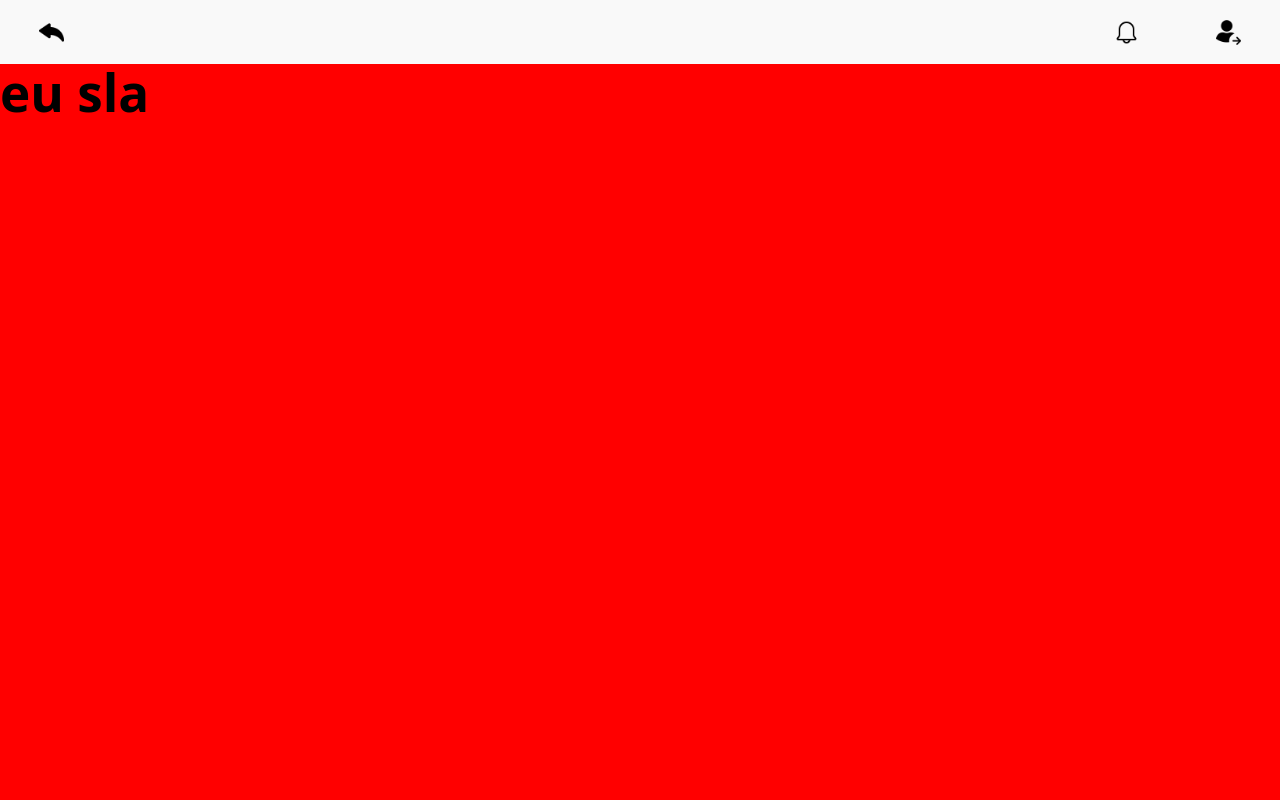
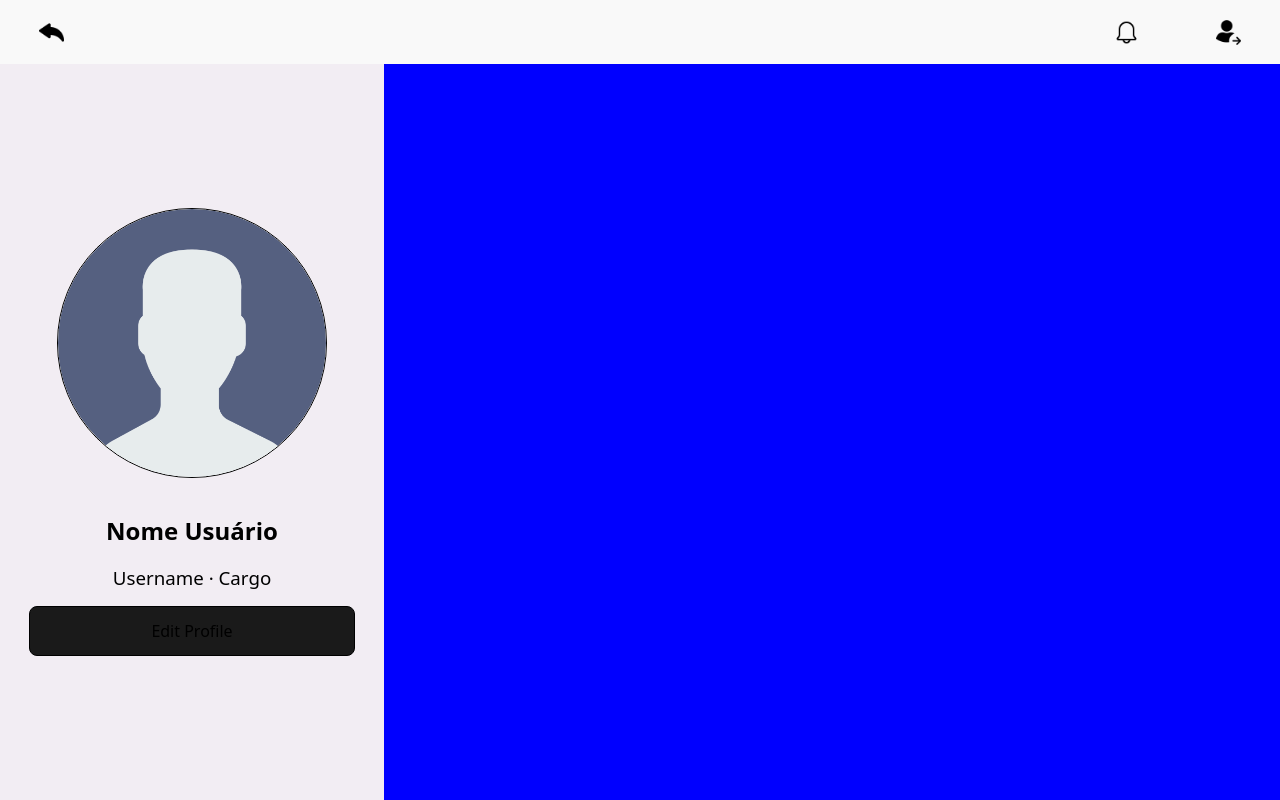
Before and after one commit to santjonatas/royal.lux.frontend, a React (Vite) app: page /profile in a window 1280 px wide. Built offline with nearby package versions, Linux system fonts and the light colour scheme.

Commit message:
perfil user

```diff
--- a/src/features/ButtonsSidebar/ButtonProfile/ButtonProfile.tsx
+++ b/src/features/ButtonsSidebar/ButtonProfile/ButtonProfile.tsx
@@ -1,20 +1,29 @@
 import './ButtonProfile.css'
-import Profile from "../../../assets/images/icons/profile.png"
+import DefaultProfileImage from "../../../assets/images/icons/profile.png"
 import { useState } from 'react';
 
-export default function ButtonProfile(){
+interface ButtonProfileProps {
+    nome?: string;
+    cargo?: string;
+    imagem?: string;
+}
 
-    const profileImage = Profile;
+export default function ButtonProfile({
+    nome = "Nome Usuário",
+    cargo = "Cargo",
+    imagem = DefaultProfileImage
+    }: ButtonProfileProps) {
 
     const [dataButtonProfile, setDataButtonProfile] = useState({
-        nome: "Nome Usuário",
-        cargo: "Cargo"
+        nome,
+        cargo,
+        imagem
     });
 
-    return(
+    return (
         <button id="button-profile-component">
             <div className="div-img-profile">
-                <img src={profileImage} alt="Perfil" className="img-profile"/>
+                <img src={dataButtonProfile.imagem} alt="Perfil" className="img-profile" />
             </div>
             <div id="div-info-perfil">
                 <h3>{dataButtonProfile.nome}</h3>
--- a/src/pages/Dashboard/Dashboard.tsx
+++ b/src/pages/Dashboard/Dashboard.tsx
@@ -4,11 +4,12 @@ import Sidebar from '../../layouts/Sidebar/Sidebar';
 import './Dashboard.css';
 
 export default function Dashboard() {
-    const [sidebarOpen, setSidebarOpen] = useState(true); // Começa ABERTO
 
     useEffect(() => {
         document.title = "Dashboard | Royal Lux";
     }, []);
+
+    const [sidebarOpen, setSidebarOpen] = useState(true); // Começa ABERTO
 
     // Função para alternar o menu
     const toggleSidebar = () => {
--- a/src/pages/Profile/Profile.css
+++ b/src/pages/Profile/Profile.css
@@ -7,10 +7,58 @@
     width: 100%;
     height: 100%;
 
-    background-color: red;
+    background-color: #F2EDF3;
 }
 
 #main-profile{
+    display: flex;
+    justify-content: center;
+    align-items: center;
+
     width: 100%;
     height: 100%;
+
+    /* background-color: yellow; */
 }
+
+#section-user{
+    display: flex;
+    justify-content: center;
+    align-items: center;
+    flex-direction: column;
+    gap: 2%;
+
+    width: 30%;
+    height: 100%;
+}
+
+#img-user-profile-default{
+    display: flex;
+    justify-content: center;
+    align-items: center;
+
+    width: 270px;
+    height: 270px;
+    background-color: #F9F9F9;
+    border-radius: 50%;
+    margin-bottom: 20px;
+    border: black 1px solid;
+}
+
+#titulo-nome-user{
+    color: black;
+}
+#titulo-cargo-username-user{
+    color: black;
+    font-weight: 400;
+}
+
+#section-info-user{
+    display: flex;
+    justify-content: center;
+    align-items: center;
+
+    width: 70%;
+    height: 100%;
+    background-color: blue;
+}
--- a/src/pages/Profile/Profile.tsx
+++ b/src/pages/Profile/Profile.tsx
@@ -1,13 +1,45 @@
+import { useEffect, useState } from 'react';
 import HeaderProfile from '../../layouts/HeaderProfile/HeaderProfile';
+import DefaultProfileImage from "../../assets/images/icons/profile.png"
 import './Profile.css';
+import ButtonDefault from '../../components/buttons/ButtonDefault/ButtonDefault';
 
-export default function Profile() {
+interface ProfileProps {
+    nome?: string;
+    username?: string;
+    cargo?: string;
+    imagem?: string;
+}
+
+export default function Profile({
+    nome = "Nome Usuário",
+    username = "Username",
+    cargo = "Cargo",
+    imagem = DefaultProfileImage
+    }: ProfileProps) {
+
+    useEffect(() => {
+        document.title = "Profile | Royal Lux";
+    }, []);
+
+    const [dataProfile, setDataProfile] = useState({
+        nome,
+        username,
+        cargo,
+        imagem
+    });
 
     return (
         <div id="div-profile-page">
             <HeaderProfile></HeaderProfile>
             <main id="main-profile">
-                <h1>eu sla</h1>
+                <section id="section-user">
+                    <img id="img-user-profile-default" src={dataProfile.imagem} alt={nome} />
+                    <h2 id="titulo-nome-user">{dataProfile.nome}</h2>
+                    <h3 id="titulo-cargo-username-user">{dataProfile.username} · {dataProfile.cargo}</h3>
+                    <ButtonDefault innerText="Edit Profile"></ButtonDefault>
+                </section>
+                <section id="section-info-user"></section>
             </main>
         </div>
     );
```
